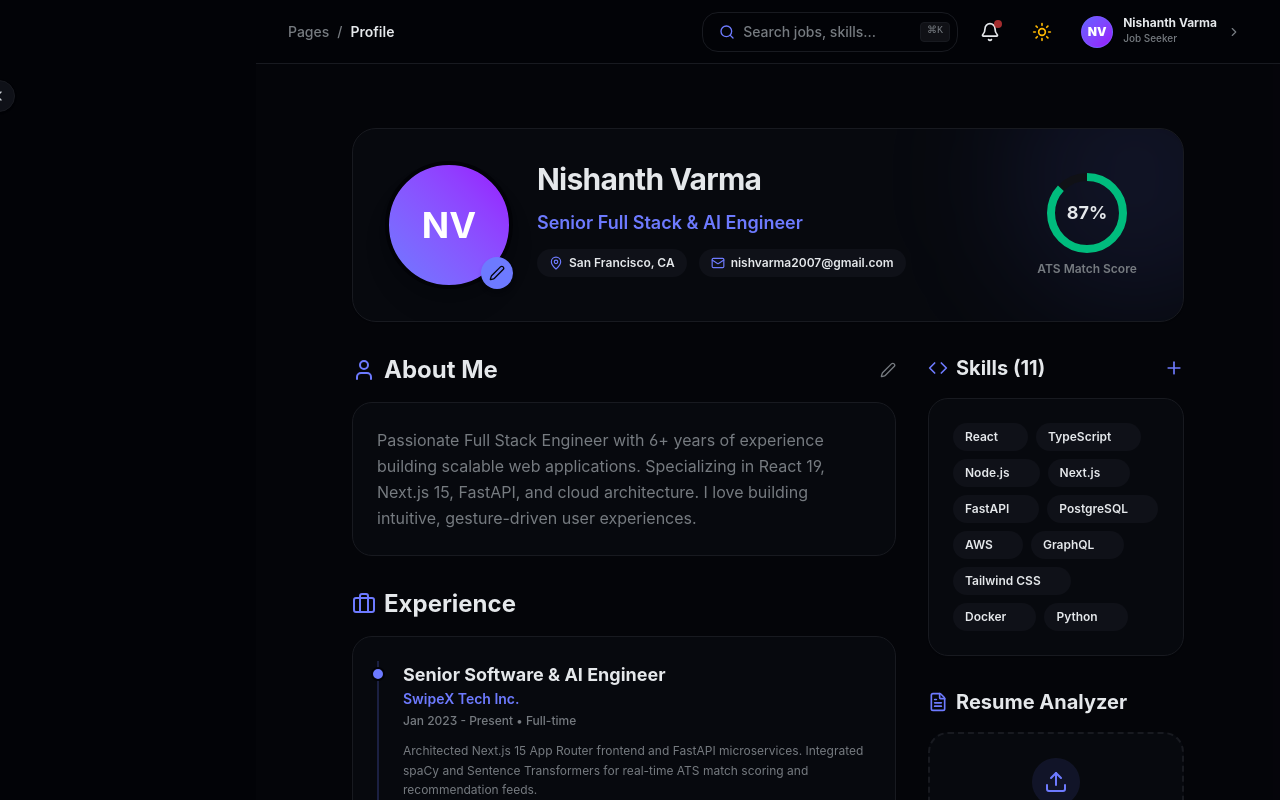
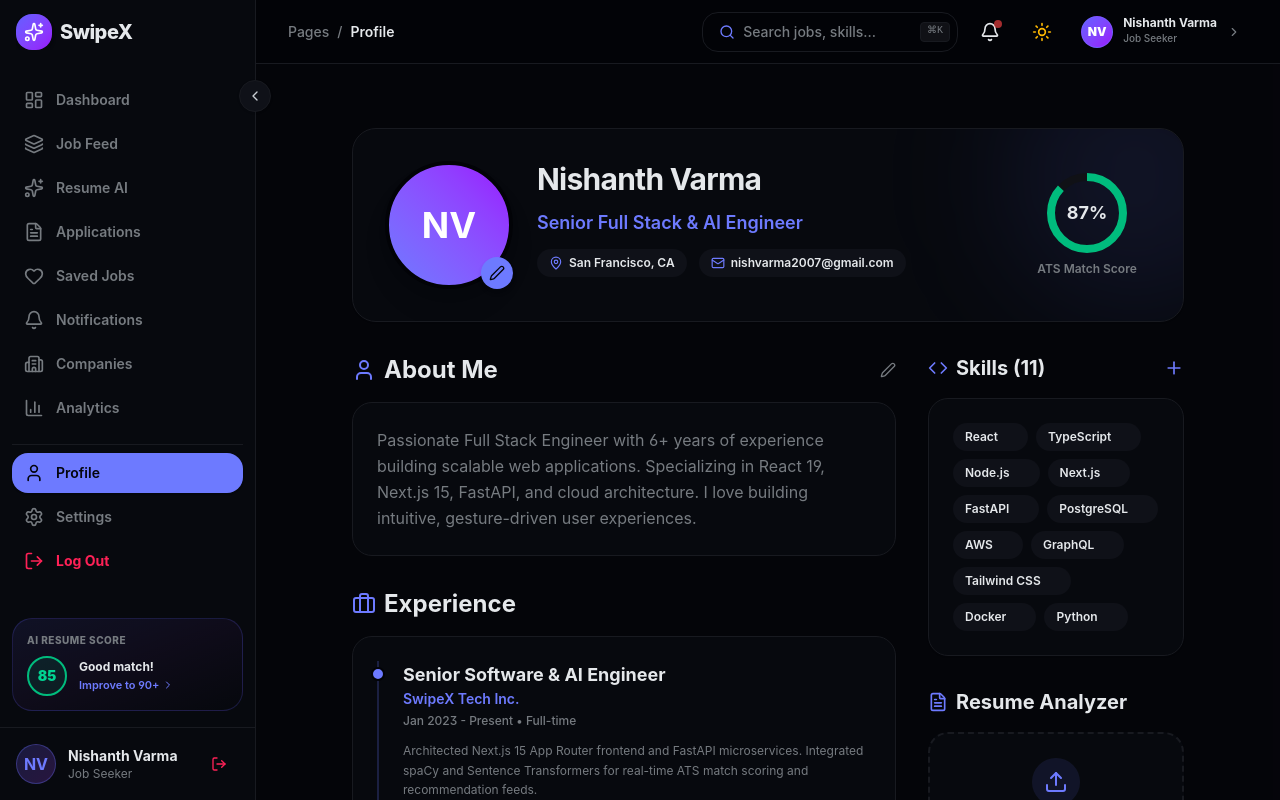
Before and after one commit to nishanthxvarma/swipex, a Next.js app in the folder apps/frontend/: page /profile in a window 1280 px wide. Built offline with nearby package versions, Linux system fonts and the light colour scheme.

Commit message:
fix: resolve sidebar hidden bug on desktop

```diff
--- a/apps/frontend/src/app/(dashboard)/layout.tsx
+++ b/apps/frontend/src/app/(dashboard)/layout.tsx
@@ -175,10 +175,11 @@ export default function DashboardLayout({
         initial={false}
         animate={{
           width: isSidebarOpen ? 256 : 80,
-          x: isMobileMenuOpen ? 0 : -256,
         }}
         className={cn(
-          "fixed inset-y-0 left-0 z-50 flex flex-col border-r bg-card md:static md:translate-x-0 transition-all duration-300",
+          "fixed inset-y-0 left-0 z-50 flex flex-col border-r bg-card transition-all duration-300",
+          isMobileMenuOpen ? "translate-x-0" : "-translate-x-full",
+          "md:static md:translate-x-0",
           !isSidebarOpen && "md:w-20"
         )}
       >
```
